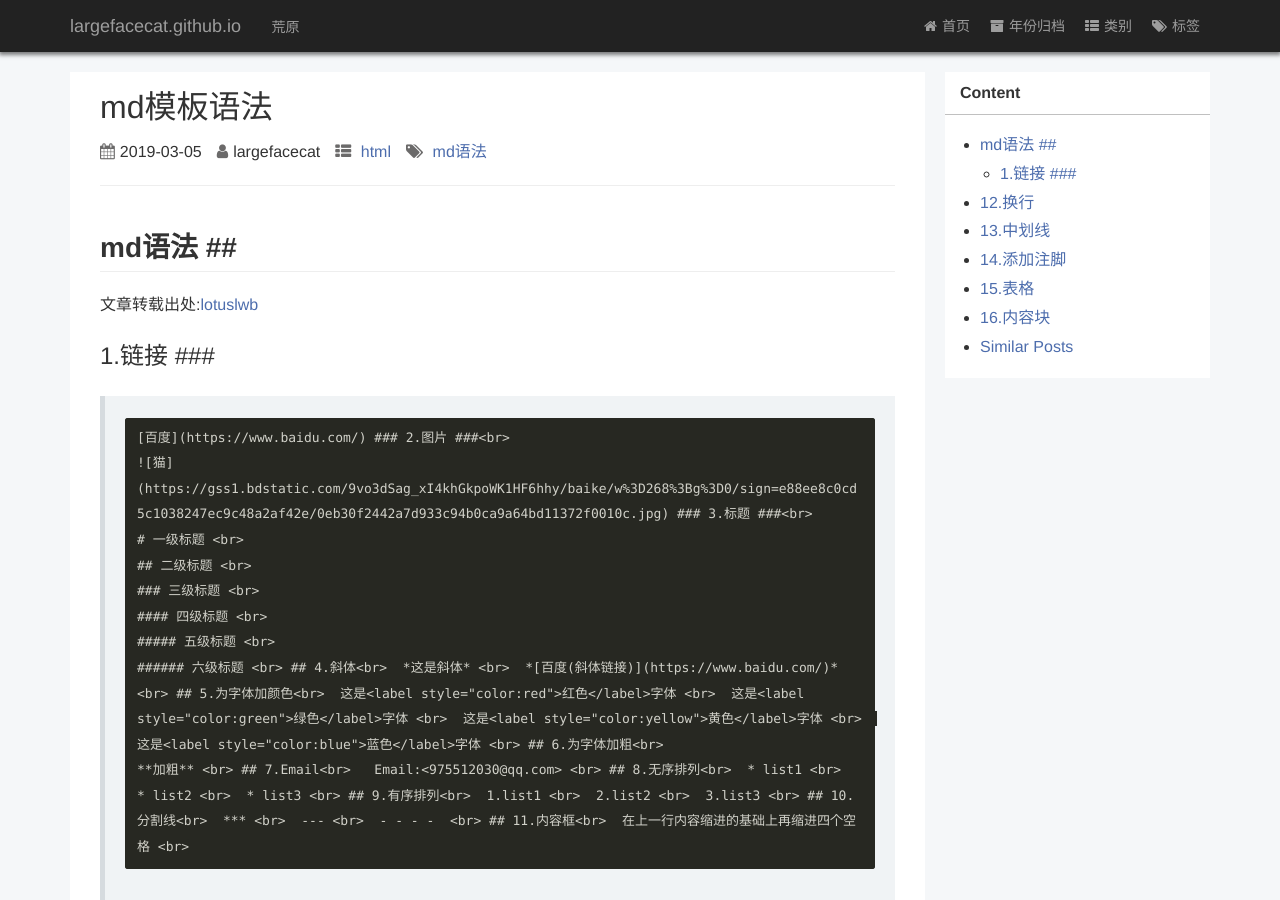
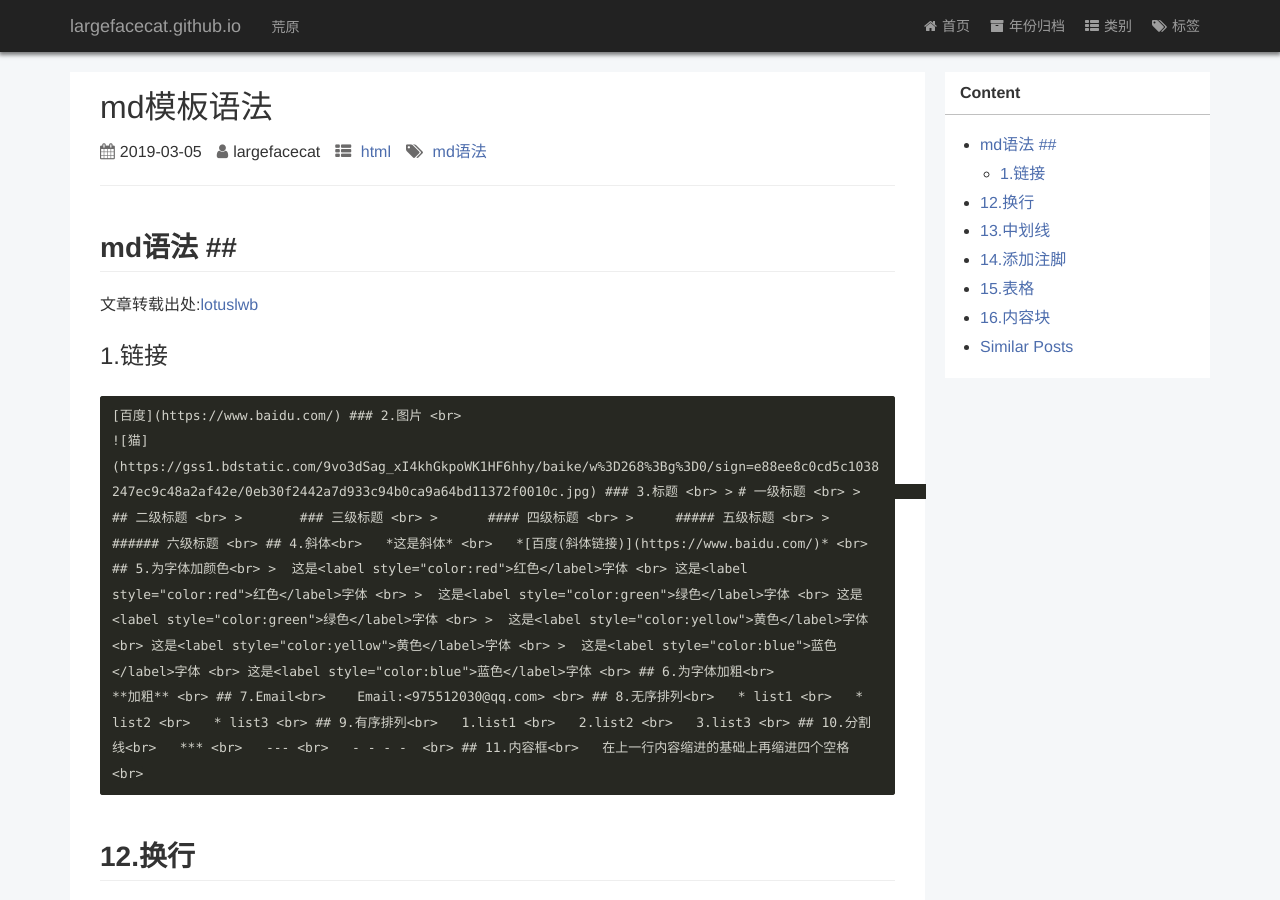
Before and after one commit to largefacecat/largefacecat.github.io, a Jekyll site: the page built from _posts/2019-03-05-md模板语法.md, in a window 1280 px wide and 900 px high. Built offline with Jekyll 4.4.1, drawn with Linux system fonts in a browser that asks for light colours; a style sheet for code colours, icons or effects is not loaded.

Commit message:
Update 2019-03-05-md模板语法.md

```diff
--- a/_posts/2019-03-05-md模板语法.md
+++ b/_posts/2019-03-05-md模板语法.md
@@ -10,11 +10,11 @@ author: largefacecat
 {:toc}
 ## md语法 ##<br>
 文章转载出处:[lotuslwb](https://www.jianshu.com/p/436caf91dd06)
-### 1.链接 ###<br>
->	[百度](https://www.baidu.com/)
-### 2.图片 ###<br>
->	![猫](https://gss1.bdstatic.com/9vo3dSag_xI4khGkpoWK1HF6hhy/baike/w%3D268%3Bg%3D0/sign=e88ee8c0cd5c1038247ec9c48a2af42e/0eb30f2442a7d933c94b0ca9a64bd11372f0010c.jpg)
-### 3.标题 ###<br>
+### 1.链接 <br>
+	[百度](https://www.baidu.com/)
+### 2.图片 <br>
+	![猫](https://gss1.bdstatic.com/9vo3dSag_xI4khGkpoWK1HF6hhy/baike/w%3D268%3Bg%3D0/sign=e88ee8c0cd5c1038247ec9c48a2af42e/0eb30f2442a7d933c94b0ca9a64bd11372f0010c.jpg)
+### 3.标题 <br>
 >	# 一级标题 <br>
 >	## 二级标题 <br>
 >	### 三级标题 <br>
@@ -22,39 +22,43 @@ author: largefacecat
 >	##### 五级标题 <br>
 >	###### 六级标题 <br>
 ## 4.斜体<br>
->  *这是斜体* <br>
->  *[百度(斜体链接)](https://www.baidu.com/)* <br>
+  *这是斜体* <br>
+  *[百度(斜体链接)](https://www.baidu.com/)* <br>
 ## 5.为字体加颜色<br>
 >  这是<label style="color:red">红色</label>字体 <br>
+这是<label style="color:red">红色</label>字体 <br>
 >  这是<label style="color:green">绿色</label>字体 <br>
+这是<label style="color:green">绿色</label>字体 <br>
 >  这是<label style="color:yellow">黄色</label>字体 <br>
+这是<label style="color:yellow">黄色</label>字体 <br>
 >  这是<label style="color:blue">蓝色</label>字体 <br>
+这是<label style="color:blue">蓝色</label>字体 <br>
 ## 6.为字体加粗<br>
->	**加粗** <br>
+	**加粗** <br>
 ## 7.Email<br>
->   Email:<975512030@qq.com> <br>
+   Email:<975512030@qq.com> <br>
 ## 8.无序排列<br>
->  * list1 <br>
->  * list2 <br>
->  * list3 <br>
+  * list1 <br>
+  * list2 <br>
+  * list3 <br>
 ## 9.有序排列<br>
->  1.list1 <br>
->  2.list2 <br>
->  3.list3 <br>
+  1.list1 <br>
+  2.list2 <br>
+  3.list3 <br>
 ## 10.分割线<br>
->  *** <br>
->  --- <br>
->  - - - -  <br>
+  *** <br>
+  --- <br>
+  - - - -  <br>
 ## 11.内容框<br>
->  在上一行内容缩进的基础上再缩进四个空格 <br>
->
+  在上一行内容缩进的基础上再缩进四个空格 <br>
+
 ## 12.换行<br>
->  <br>
+  <br>
 ## 13.中划线<br>
->  ~~中划线~~ <br>
+  ~~中划线~~ <br>
 ## 14.添加注脚<br>
->  这是注脚[^1] <br>
->  [^1]:注脚说明会在文章末尾显示 <br>
+  这是注脚[^1] <br>
+  [^1]:注脚说明会在文章末尾显示 <br>
 ## 15.表格<br>
 默认表格：<br>
 First Header | Second Header | Third Header
```
